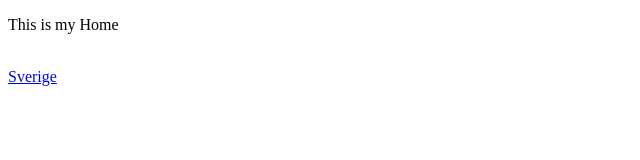
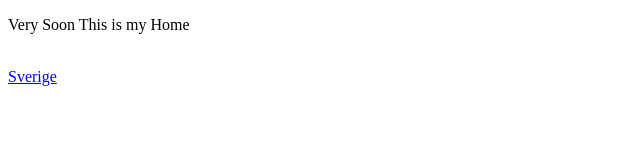
Before and after one commit to Vahech/jenkinsgit, a plain HTML site: page index.html in a window 1280 px wide. Shown: the whole page, without its empty margins (0-640 px from the left). Drawn offline with Linux system fonts and the light colour scheme.

Commit message:
Update index.html

```diff
--- a/index.html
+++ b/index.html
@@ -5,7 +5,7 @@
 </head>
 
 <body>
-	<p>This is my Home</p><br>
+	<p> Very Soon This is my Home</p><br>
 	<a href=SverigeHome.jpg>Sverige</a>
 </body>
 </html>
```
